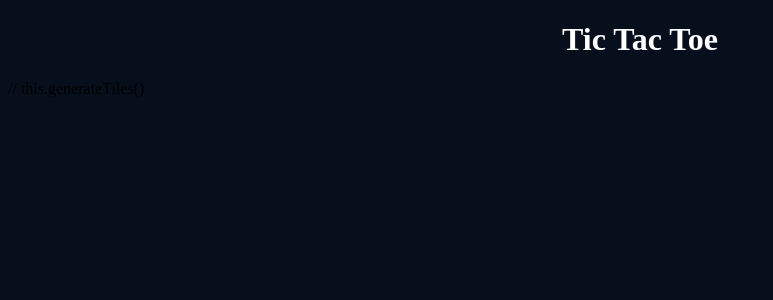
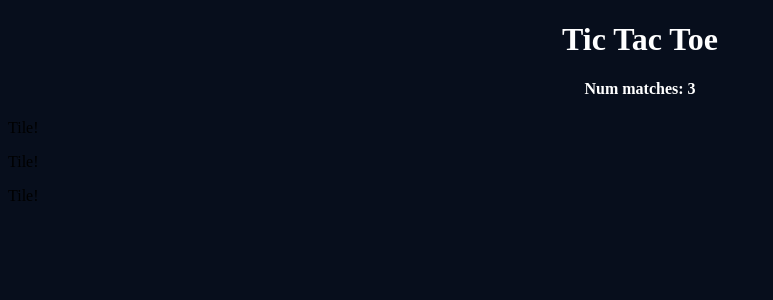
Before and after one commit to aelawson/tic_tac_toe, a React app: page / in a window 1280 px wide. Shown: the top 300 px of the page, without its empty margins (0-773 px from the left). Built offline with nearby package versions, Linux system fonts and the light colour scheme.

Commit message:
Finish basic redux logic - app draws info panel, board, and tiles. Broken tests. Various config changes.

```diff
--- a/package.json
+++ b/package.json
@@ -9,7 +9,8 @@
   },
   "scripts": {
     "test": "mocha test/util/browser.js test/*.spec.js test/actions/*.spec.js test/reducers/*.spec.js --compilers css:test/util/css-null-compiler.js",
-    "dev": "webpack -d --watch",
+    "dev-watch": "webpack -d --watch",
+    "dev": "webpack -d",
     "build": "webpack -p"
   },
   "repository": {
@@ -25,6 +26,7 @@
   "devDependencies": {
     "babel-cli": "^6.10.1",
     "babel-loader": "^6.2.4",
+    "babel-plugin-transform-decorators-legacy": "^1.3.4",
     "babel-polyfill": "^6.9.1",
     "babel-preset-es2015": "^6.9.0",
     "babel-preset-react": "^6.11.1",
--- a/src/components/app.jsx
+++ b/src/components/app.jsx
@@ -1,31 +1,40 @@
 import React from 'react';
 import Board from './board';
 import Info from './info';
-import { connect } from 'react-redux';
+import { bindActionCreators } from 'redux';
 import { makeMove, resetBoard, newGame } from '../actions/actions';
 
-class App extends React.Component {
+// @connect(state => ({
+//     gameInfo: state.gameInfo
+// }))
+export default class App extends React.Component {
 	render() {
+		const {
+			gameInfo: {
+				board: board,
+				boardDim: boardDim,
+				currentMatch: currentMatch,
+				numMatches: numMatches,
+				currentPlayer: currentPlayer
+			},
+			dispatch
+		} = this.props;
+
 		return (
 			<div>
-				<Info/>
-				<Board/>
+				<Info
+					currentPlayer = {currentPlayer}
+					currentMatch = {currentMatch}
+					numMatches = {numMatches}
+				/>
+				<Board
+					board = {board}
+					currentPlayer = {currentPlayer}
+					makeMove = {makeMove}
+					resetBoard = {resetBoard}
+					newGame = {newGame}
+				/>
 			</div>
 		);
 	}
 }
-
-export default connect(
-	function mapStateToProps(state) {
-		return {
-			props: state
-		};
-	},
-	function mapDispatchToProps(dispatch) {
-		return {
-			makeMove: (tileId, currentPlayer) => dispatch(makeMove(tileId, currentPlayer)),
-			resetBoard: () => dispatch(resetBoard()),
-			newGame: (boardDim, numMatches) => dispatch(newGame(boardDim, numMatches))
-		};
-	}
-)(App);
--- a/src/components/board.jsx
+++ b/src/components/board.jsx
@@ -2,18 +2,17 @@ import React from 'react';
 import Tile from './tile';
 
 export default class Board extends React.Component {
-	// generateTiles() {
-	// 	this.props.board.map((index) => {
-	// 		return (
-	// 			<Tile
-	// 			/>
-	// 		);
-	// 	});
-	// }
 	render() {
 		return (
 			<div id="board">
-				// this.generateTiles()
+				{
+					// Generate tiles for board.
+					this.props.board.map((index) => {
+						return (
+							<Tile/>
+						);
+					})
+				}
 			</div>
 		);
 	}
--- a/src/components/css/info.css
+++ b/src/components/css/info.css
@@ -1,4 +1,4 @@
-h1 {
+h1, h4 {
 	color: white;
 	text-align: center;
 }
--- a/src/components/info.jsx
+++ b/src/components/info.jsx
@@ -7,6 +7,7 @@ export default class Info extends React.Component {
 		return (
 			<div>
 				<h1>Tic Tac Toe</h1>
+				<h4>Num matches: { this.props.numMatches }</h4>
 			</div>
 		);
 	}
--- a/src/components/tile.jsx
+++ b/src/components/tile.jsx
@@ -4,11 +4,8 @@ export default class Tile extends React.Component {
 	render() {
 		return (
 			<div>
+				<p>Tile!</p>
 			</div>
 		);
 	}
-
-	onClick(event) {
-
-	}
 }
--- a/src/index.jsx
+++ b/src/index.jsx
@@ -1,7 +1,8 @@
 import React from 'react';
-import { Provider } from 'react-redux'
+import { Provider } from 'react-redux';
+import { connect } from 'react-redux';
+import {render} from 'react-dom';
 import { createStore } from 'redux';
-import {render} from 'react-dom';
 
 import App from './components/app';
 import reducer from './reducers/reducer';
@@ -10,9 +11,24 @@ require('./shared/css/index.css');
 
 const store = createStore(reducer);
 
+const TicTacToe = connect(
+	function mapStateToProps(state) {
+		return {
+			gameInfo: state
+		};
+	},
+	function mapDispatchToProps(dispatch) {
+		return {
+			makeMove: (tileId, player) => dispatch(makeMove(tileId, player)),
+			resetBoard: () => dispatch(resetBoard()),
+			newGame: (boardDim, numMatches) => dispatch(newGame(boardDim, numMatches))
+		};
+	}
+)(App);
+
 render(
 	<Provider store={store}>
-		<App/>
+		<TicTacToe/>
 	</Provider>,
 	document.getElementById('app')
-);
+)
--- a/src/reducers/reducer.js
+++ b/src/reducers/reducer.js
@@ -1,13 +1,14 @@
 import * as Types from '../constants/actiontypes';
 
 const initialState = {
-	board: null,
+	board: createBoard(3),
 	boardDim: null,
-	numMatches: null,
+	currentMatch: null,
+	numMatches: 3,
 	currentPlayer: null
 };
 
-export function createBoard(boardDim) {
+function createBoard(boardDim) {
 	var rows = new Array(boardDim);
 	for (var i = 0; i < boardDim; i++) {
 		// Add array of size 'boardDim' to represent cols.
@@ -17,31 +18,33 @@ export function createBoard(boardDim) {
 	return rows;
 }
 
-export function tileIdToCoords(tileId) {
+function tileIdToCoords(tileId) {
 	return;
 }
 
-export function makeMoveOnBoard(board, player, tileId) {
+function makeMoveOnBoard(board, player, tileId) {
 	return;
 }
 
-export default function reducer(state=initialState, action) {
-	switch(action) {
+export default function gameInfo(state=initialState, action) {
+	switch(action.type) {
 		case Types.MAKE_MOVE:
 			// TODO: Add logic for making a move.
 			return state;
 		case Types.RESET_BOARD:
-			// TODO: Add logic for resetting the board.
 			return {
 				board: createBoard(state.boardDim),
 				boardDim: state.boardDim,
+				currentPlayer: state.currentPlayer,
+				currentMatch: state.currentMatch + 1,
 				numMatches: state.numMatches
 			};
 		case Types.NEW_GAME:
-			// TODO: Add logic for starting a new game.
 			return {
 				board: createBoard(action.boardDim),
 				boardDim: action.boardDim,
+				currentPlayer: action.currentPlayer,
+				currentMatch: 1,
 				numMatches: action.numMatches
 			};
 		default:
--- a/webpack.config.js
+++ b/webpack.config.js
@@ -6,6 +6,7 @@ var DIR_SRC = path.resolve(__dirname, './src');
 
 var config = {
 	entry: DIR_SRC + '/index.jsx',
+	devtool: 'source-map',
 	output: {
 		path: DIR_BUILD,
 		filename: 'bundle.js'
```
Also changed, not shown: .babelrc, 1 other file (tests, documents, lock files or other folders).
